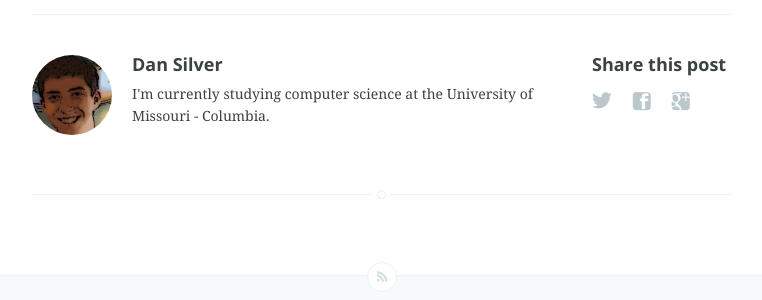
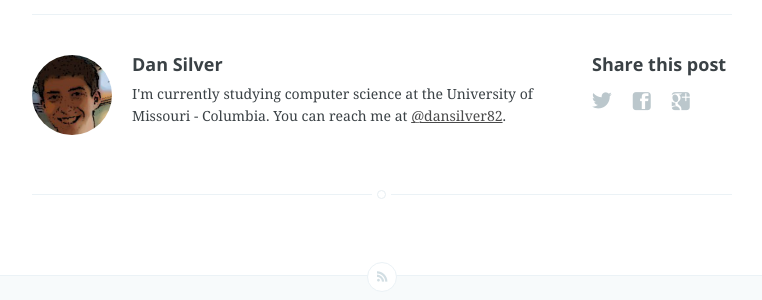
Before and after one commit to dan-silver/dan-silver, a Jekyll site: the page built from _posts/2013-12-23-hack-mizzou.markdown, in a window 1280 px wide. Shown: the part 1983-2283 px from the top of the page, without its empty margins (258-1020 px from the left). Built offline with Jekyll 4.4.1, drawn with Linux system fonts in a browser that asks for light colours.

Commit message:
Updated about section

```diff
--- a/_layouts/post.html
+++ b/_layouts/post.html
@@ -54,7 +54,7 @@ archive: false
                     	<h4> {{ site.author }} </h4>
                     	<!-- Author Bio -->
                     	<p>
-                    		I'm currently studying computer science at the University of Missouri - Columbia.
+                    		I'm currently studying computer science at the University of Missouri - Columbia.  You can reach me at <a href="https://twitter.com/dansilver82">@dansilver82</a>.
                     	</p>
                     </article>
                 </section>
```
